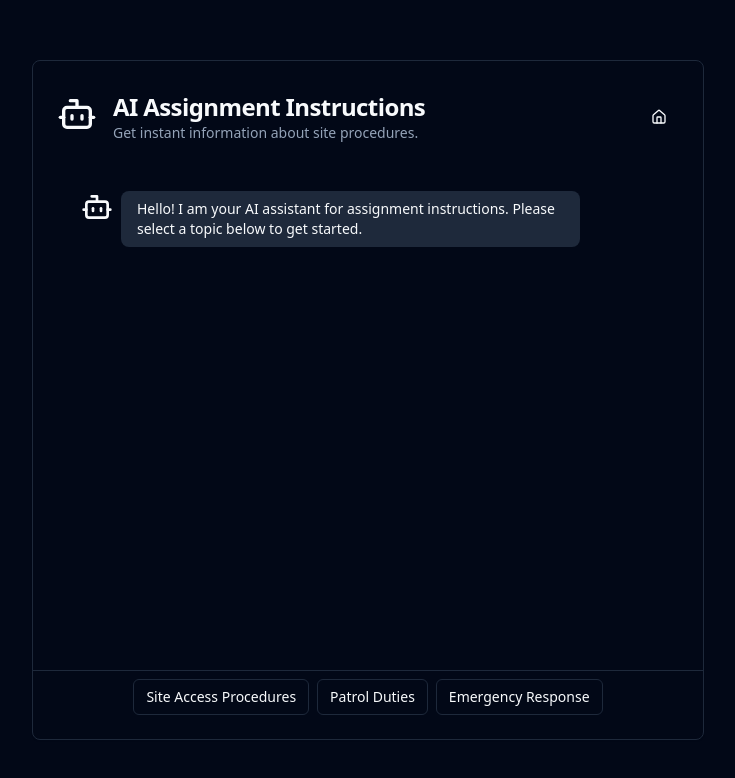
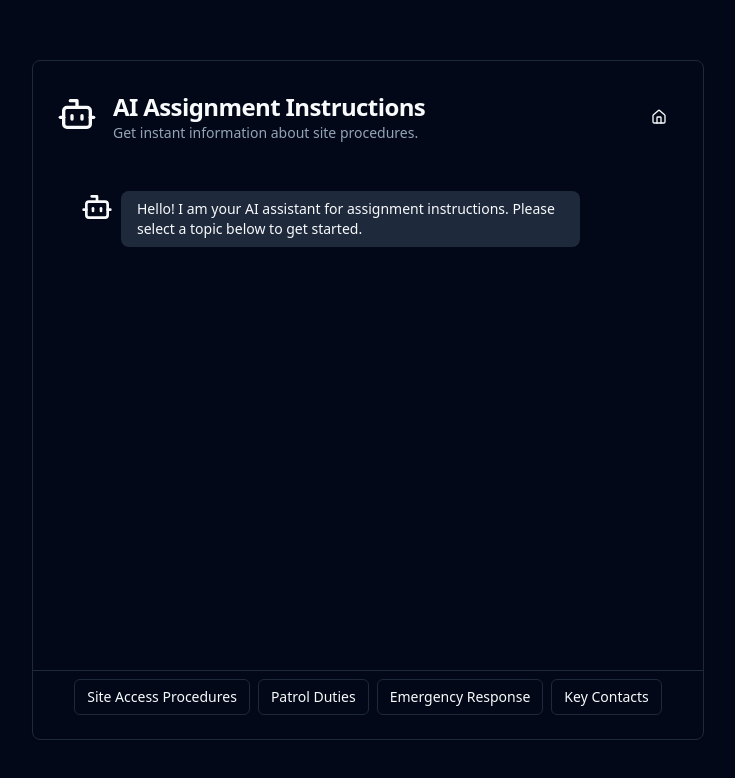
Before and after one commit to pharrrodev/pharrrocore-guardian-ai, a React (Vite) app: page /assignment-instructions in a window 1280 px wide. Shown: the top 778 px of the page, without its empty margins (272-1007 px from the left). Built offline with nearby package versions, Linux system fonts and the light colour scheme.

Commit message:
Add contact topic
Add a contact topic to the assignment instructions.

```diff
--- a/src/data/assignmentTopics.ts
+++ b/src/data/assignmentTopics.ts
@@ -1,3 +1,4 @@
+import { Topic } from "./assignmentTopics";
 
 export type Topic = {
   id: string;
@@ -50,4 +51,26 @@ export const assignmentTopics: Topic[] = [
       { id: 'medical', label: 'Medical Emergency', response: 'For medical emergencies, contact the on-site paramedic at extension 555 and provide your location and the nature of the emergency.' },
     ],
   },
+  {
+    id: 'contacts',
+    label: 'Key Contacts',
+    response: 'Here are the key contacts for the site. Who do you need to contact?',
+    subTopics: [
+      {
+        id: 'supervisor',
+        label: 'Supervisor on Duty',
+        response: 'The supervisor on duty can be reached at 555-123-4567. For non-urgent matters, use the internal radio.'
+      },
+      {
+        id: 'site-manager',
+        label: 'Site Manager',
+        response: 'The Site Manager, Jane Doe, can be reached at 555-987-6543 during business hours (9am-5pm, Mon-Fri).'
+      },
+      {
+        id: 'emergency-services-contact',
+        label: 'Emergency Services',
+        response: 'For any emergency (Fire, Medical, Police), dial 911 immediately. Then, report to the shift supervisor.'
+      },
+    ],
+  },
 ];
```
